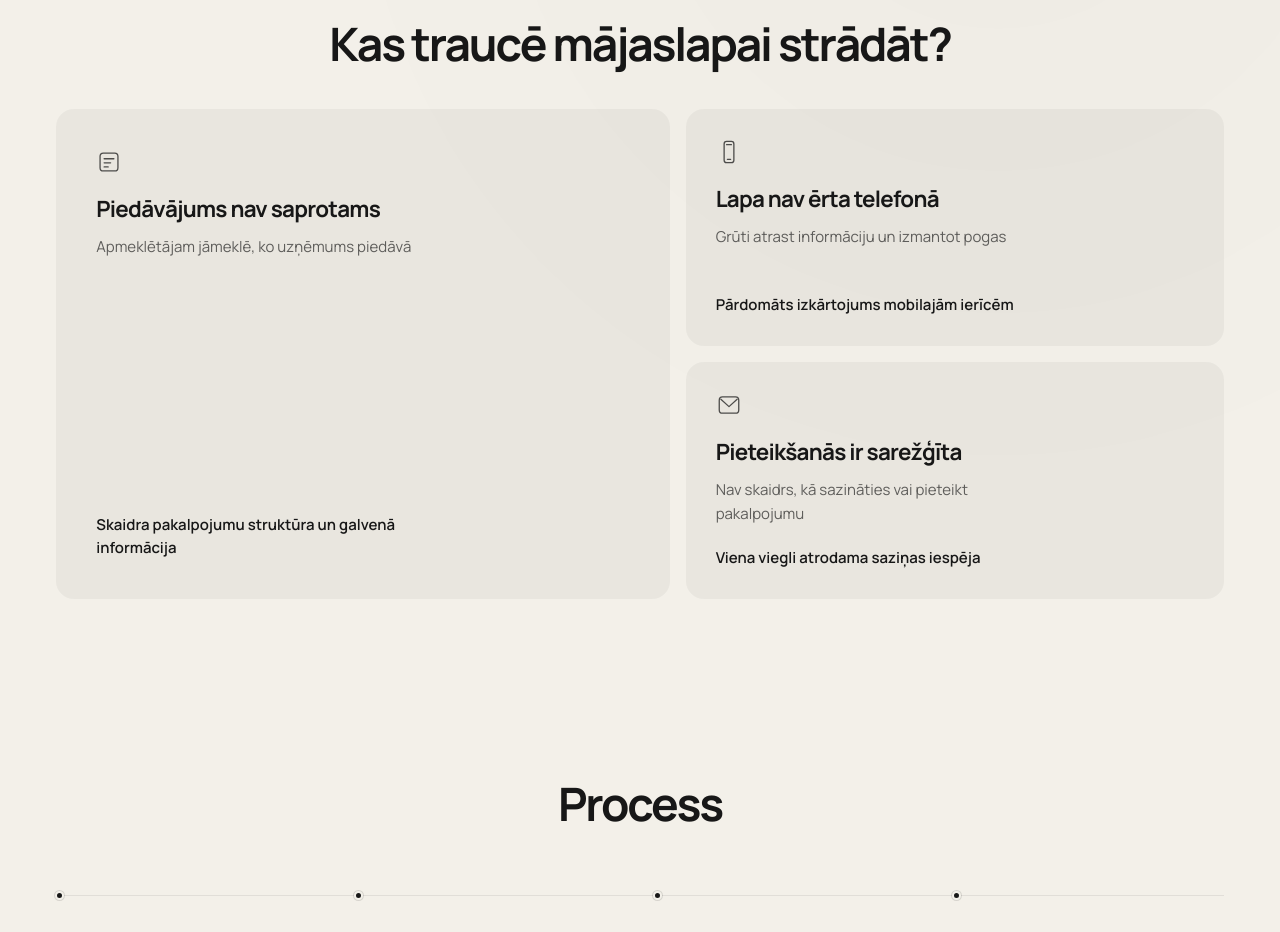
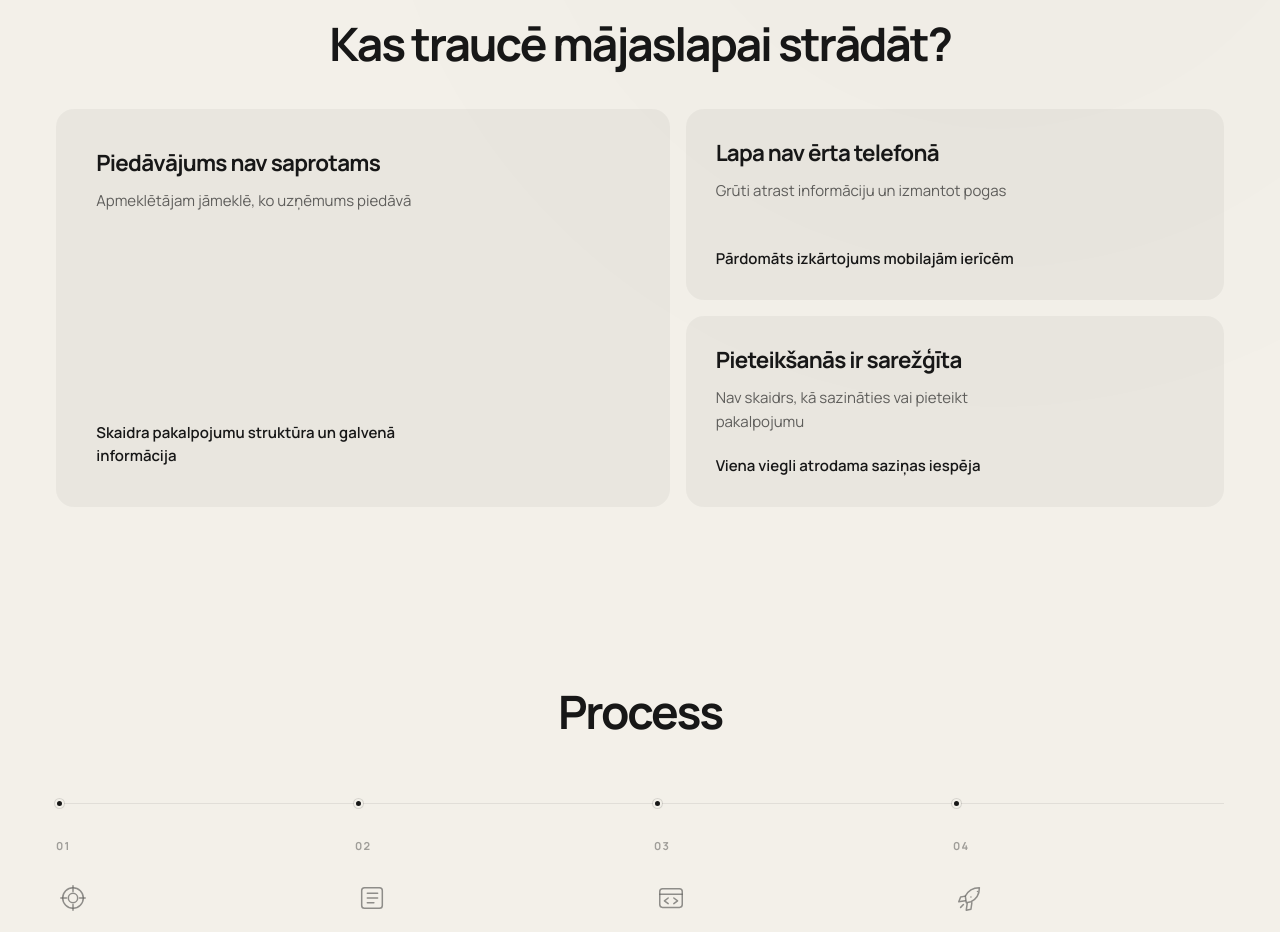
Before and after one commit to davisl24/WEBSITEAGENCY, a Next.js app: page / in a window 1280 px wide. Shown: the part 1500-2432 px from the top of the page. Built offline with nearby package versions, Linux system fonts and the light colour scheme; no server answers.

Commit message:
Simplify three equal problem solution blocks without decorative icons

```diff
--- a/app/components/ValueShowcase.tsx
+++ b/app/components/ValueShowcase.tsx
@@ -2,20 +2,17 @@ const issues = [
   {
     title: "Piedāvājums nav saprotams",
     impact: "Apmeklētājam jāmeklē, ko uzņēmums piedāvā",
-    solution: "Skaidra pakalpojumu struktūra un galvenā informācija",
-    icon: "clarity"
+    solution: "Skaidra pakalpojumu struktūra un galvenā informācija"
   },
   {
     title: "Lapa nav ērta telefonā",
     impact: "Grūti atrast informāciju un izmantot pogas",
-    solution: "Pārdomāts izkārtojums mobilajām ierīcēm",
-    icon: "mobile"
+    solution: "Pārdomāts izkārtojums mobilajām ierīcēm"
   },
   {
     title: "Pieteikšanās ir sarežģīta",
     impact: "Nav skaidrs, kā sazināties vai pieteikt pakalpojumu",
-    solution: "Viena viegli atrodama saziņas iespēja",
-    icon: "contact"
+    solution: "Viena viegli atrodama saziņas iespēja"
   }
 ];
 
@@ -29,11 +26,6 @@ export default function ValueShowcase() {
         <div className="kestrel-problems-list">
           {issues.map(item => (
             <article className="kestrel-issue-card" key={item.title}>
-              <div className="kestrel-issue-icon" aria-hidden="true">
-                {item.icon === "clarity" && <svg viewBox="0 0 32 32" fill="none"><rect x="5" y="5" width="22" height="22" rx="4"/><path d="M10 12h12M10 17h8M10 22h5"/></svg>}
-                {item.icon === "mobile" && <svg viewBox="0 0 32 32" fill="none"><rect x="10" y="3" width="12" height="26" rx="3"/><path d="M14 25h4M13 7h6"/></svg>}
-                {item.icon === "contact" && <svg viewBox="0 0 32 32" fill="none"><rect x="4" y="6" width="24" height="20" rx="4"/><path d="m6 9 10 9L26 9"/></svg>}
-              </div>
               <h3>{item.title}</h3>
               <p className="kestrel-issue-impact">{item.impact}</p>
               <div className="kestrel-issue-solution">
```
